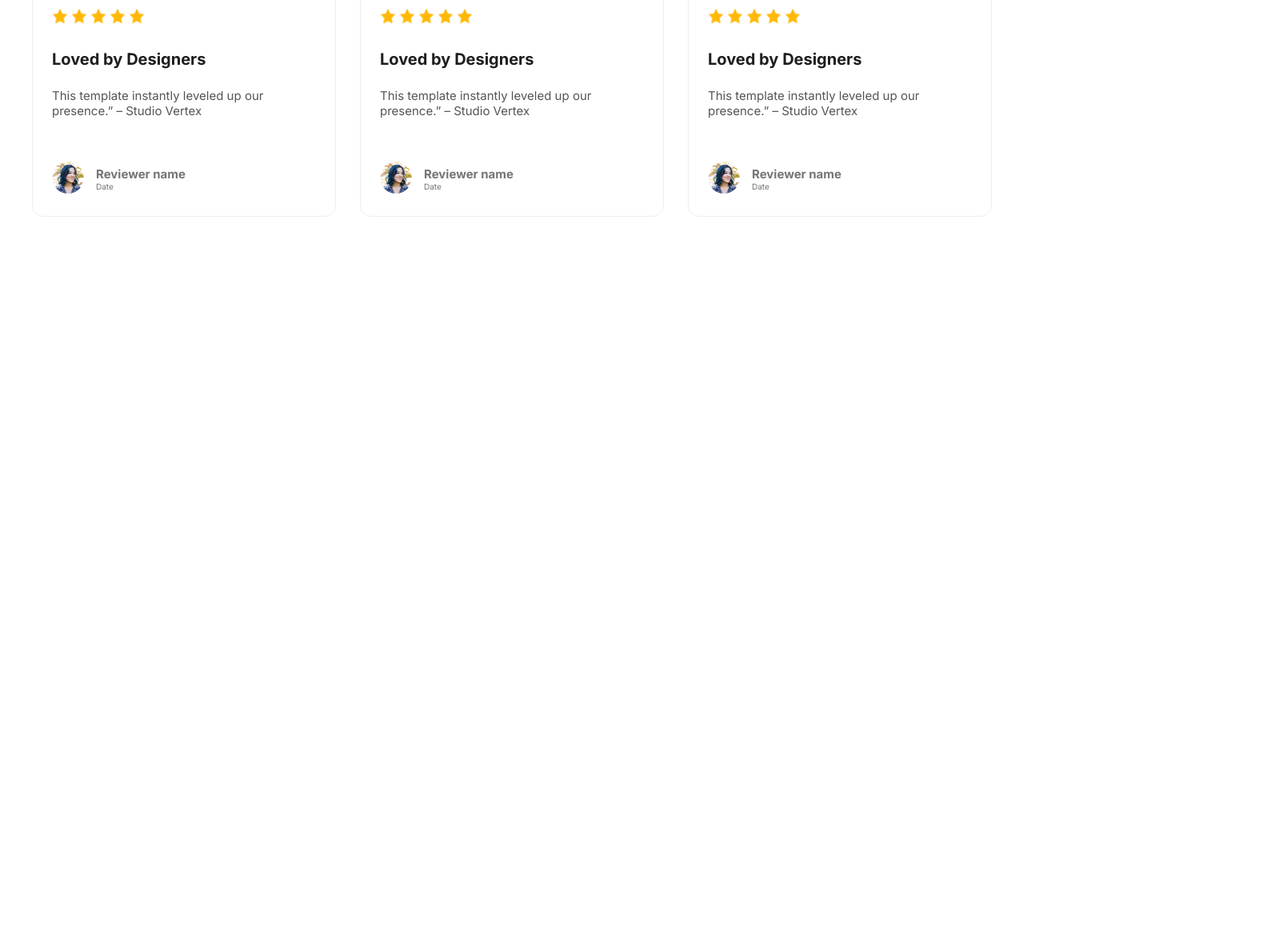
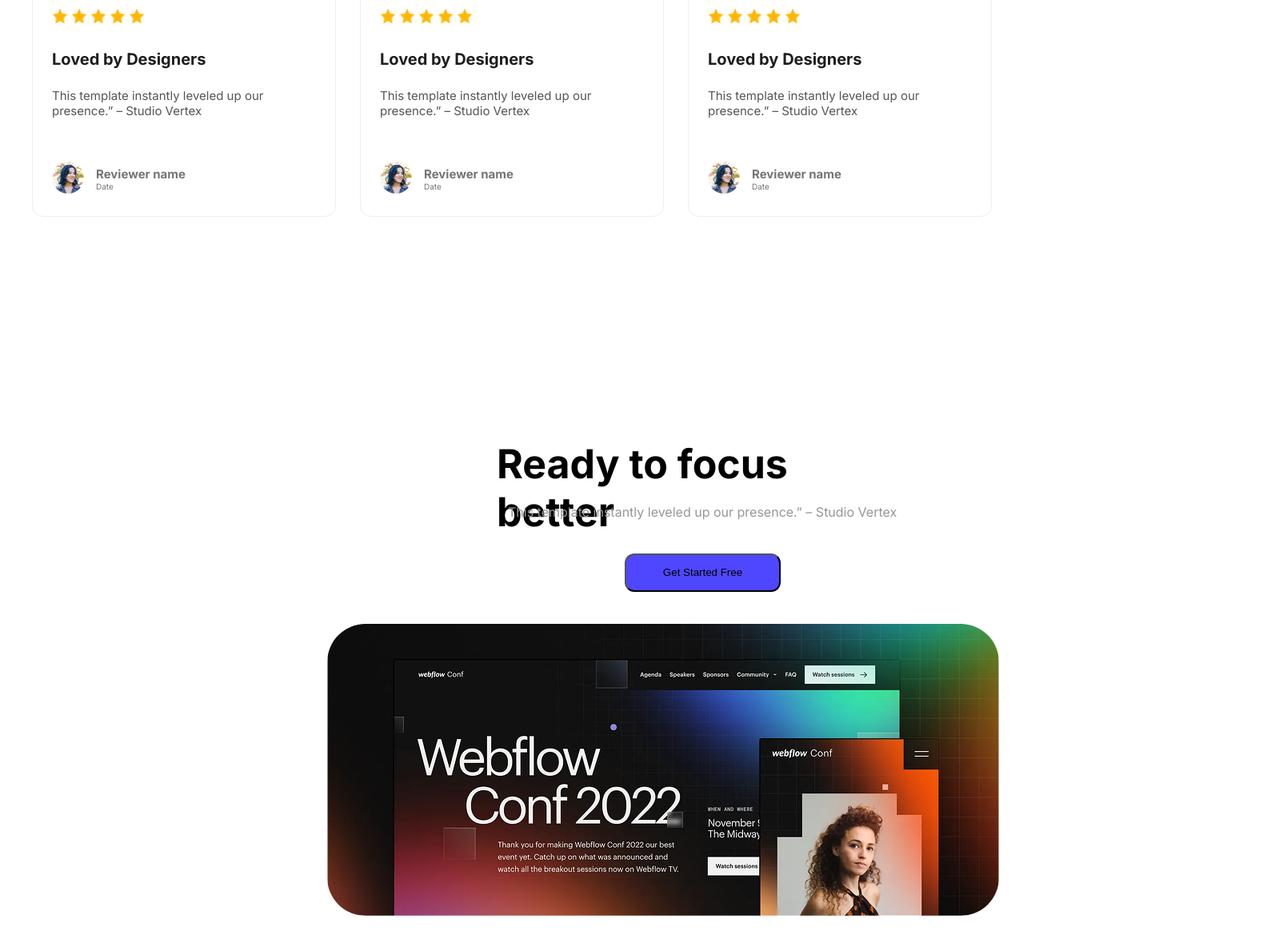
Before and after one commit to FAZLERABBIHUB/assignment-git-repo, a plain HTML site: page index.html in a window 1280 px wide. Shown: the part 1906-3090 px from the top of the page at 80% size, 1599 px wide, since content can reach past the window. Before the commit the page ends 2185 px from the top, so only its background shows below. Drawn offline with Linux system fonts and the light colour scheme.

Commit message:
added focus section

```diff
--- a/index.html
+++ b/index.html
@@ -116,18 +116,13 @@
         </div>
     </div>
 </section>
-
-
-
-    </main>
-    <footer>
-
-
-
-    </footer>
-
-
-
-
-</body>
-</html>
+<section class="focus-section">
+    <div>
+        <h2 id="focus-head">Ready to focus better</h2>
+        <p id="focus-content">This template instantly leveled up our presence.” – Studio Vertex</p>
+        <a href=""><button id="btn-frouth">Get Started Free</button></a>
+    </div>
+    <div class="focus-img">
+        <img src="Assets/wc-big.png">
+     </div>
+</section>
--- a/styles/assignment.css
+++ b/styles/assignment.css
@@ -150,14 +150,6 @@ nav{
     font-size: 42px;
     font-weight: bold;
     margin-bottom: 60px;
-
-}
-.cards-container {
-    display:flex;
-    gap: 30px;
-    max-width: 1200px;
-    margin: 0 auto;
-    justify-content: center;
 }
 .card-style {
     display: flex;
@@ -168,6 +160,13 @@ nav{
     padding: 24px;
     text-align: left;
     height: 243px;
+}
+.cards-container {
+    display:flex;
+    gap: 30px;
+    max-width: 1200px;
+    margin: 0 auto;
+    justify-content: center;
 }
 .icon-style {
     display: flex;
@@ -220,3 +219,42 @@ nav{
     color: #757575;
     margin: 0;
 }
+/* focus section */
+
+.focus-section{
+  width: 1140px;
+  height: 696px;
+  background-color: #FFFFFF;
+  margin: 137px 149px 92px 151px;
+  padding: 71px 150px ;
+}
+#focus-head{
+  color: #000000;
+  font-weight: bold;
+  font-size: 50px;
+  width: 516px;
+  height: 60px;
+  margin: 71px 312px 20px 312px;
+}
+#focus-content{
+  color:#9A9595;
+  width: 487px;
+  height: 22px;
+  margin: 20px 326px 20px 326px;
+
+}
+#btn-frouth{
+  width: 195px;
+  height: 48px;
+  background-color: #4E47FF;
+  padding: 12px 36px;
+  border-radius: 12px;
+  margin: 20px 472px 20px 472px;
+}
+.focus-img{
+  width: 840px;
+  height: 365px;
+  border-radius: 48px;
+  margin: 20px 150px 71px 100px;
+  overflow: hidden;
+}
```
